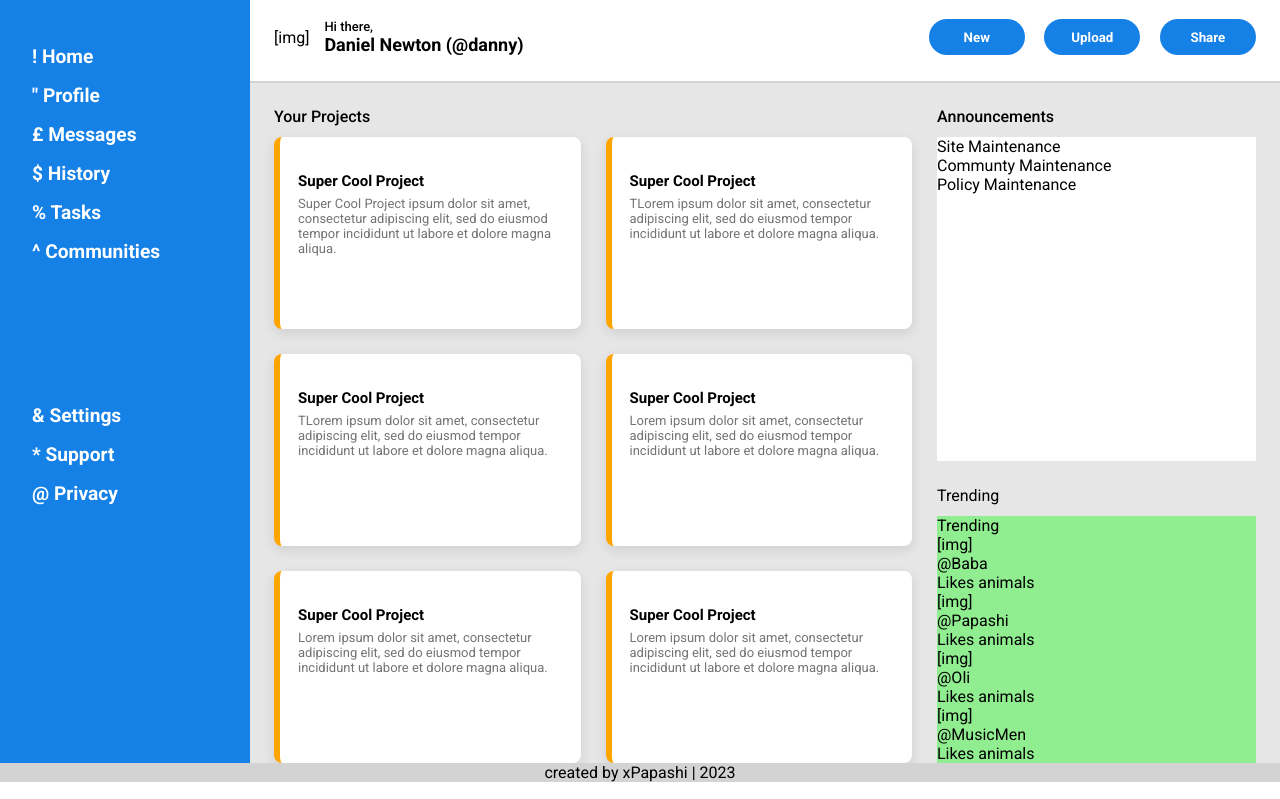
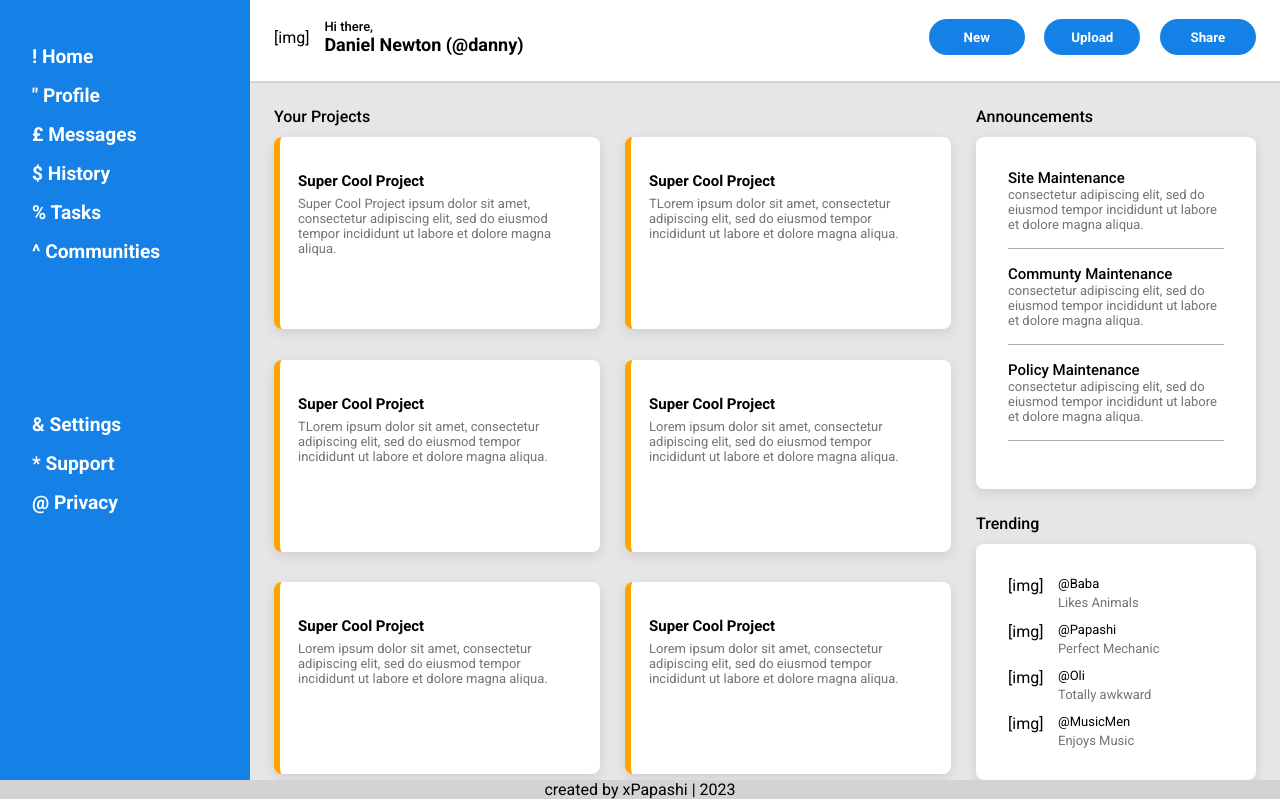
Before and after one commit to xPapashi/admin_dashboard, a plain HTML site: page index.html in a window 1280 px wide. Shown: the part 47-846 px from the top of the page. Drawn offline with Linux system fonts and the light colour scheme.

Commit message:
75% Done Modifed Trending and Announcements Need to add icons Need to add images Have to change some parameters

```diff
--- a/index.html
+++ b/index.html
@@ -60,8 +60,9 @@
           <div class="card">
             <p class="title">Super Cool Project</p>
             <p class="description">
-              Super Cool Project ipsum dolor sit amet, consectetur adipiscing elit, sed do
-              eiusmod tempor incididunt ut labore et dolore magna aliqua.
+              Super Cool Project ipsum dolor sit amet, consectetur adipiscing
+              elit, sed do eiusmod tempor incididunt ut labore et dolore magna
+              aliqua.
             </p>
             <div class="buttons"></div>
           </div>
@@ -106,47 +107,51 @@
             <div class="buttons"></div>
           </div>
         </div>
-        <div class="announcements-title">
-          Announcements
-        </div>
+        <div class="announcements-title">Announcements</div>
         <div class="announcements">
           <div class="message item1">
             <div class="tite">Site Maintenance</div>
-            <div class="description"></div>
+            <div class="description">
+              consectetur adipiscing elit, sed do eiusmod tempor incididunt ut
+              labore et dolore magna aliqua.
+            </div>
           </div>
           <div class="message item2">
             <div class="tite">Communty Maintenance</div>
-            <div class="description"></div>
+            <div class="description">
+              consectetur adipiscing elit, sed do eiusmod tempor incididunt ut
+              labore et dolore magna aliqua.
+            </div>
           </div>
           <div class="message item3">
             <div class="tite">Policy Maintenance</div>
-            <div class="description"></div>
+            <div class="description">
+              consectetur adipiscing elit, sed do eiusmod tempor incididunt ut
+              labore et dolore magna aliqua.
+            </div>
           </div>
         </div>
-        <div class="trending-title">
-          Trending
-        </div>
+        <div class="trending-title">Trending</div>
         <div class="trending">
-          Trending
           <div class="person p1">
             <div class="pic">[img]</div>
             <div class="name">@Baba</div>
-            <div class="tag">Likes animals</div>
+            <div class="tag">Likes Animals</div>
           </div>
           <div class="person p2">
             <div class="pic">[img]</div>
             <div class="name">@Papashi</div>
-            <div class="tag">Likes animals</div>
+            <div class="tag">Perfect Mechanic</div>
           </div>
           <div class="person p3">
             <div class="pic">[img]</div>
             <div class="name">@Oli</div>
-            <div class="tag">Likes animals</div>
+            <div class="tag">Totally awkward</div>
           </div>
           <div class="person p4">
             <div class="pic">[img]</div>
             <div class="name">@MusicMen</div>
-            <div class="tag">Likes animals</div>
+            <div class="tag">Enjoys Music</div>
           </div>
         </div>
       </div>
--- a/style.css
+++ b/style.css
@@ -112,7 +112,7 @@ ul li {
 /* MAIN */
 .main {
     display: grid;
-    grid-template-columns: 2fr 1fr;
+    grid-template-columns: 2fr minmax(180px, 280px);
     grid-template-rows: 5px 1fr 5px;
     grid-column: 2 / 4;
     padding: 1.5em 1.5em 0 1.5em;
@@ -157,7 +157,7 @@ ul li {
 
 .card .description {
     font-size: 13px;
-    color: rgb(116, 116, 116);
+    color: #747474;
 }
 
 /* ANNOUNCEMENTS */
@@ -168,15 +168,62 @@ ul li {
 
 .announcements {
     /* grid-column: 3 / 4; */
+    border-radius: 8px;
+    padding: 2em;
+    background-color: #fff;
+    box-shadow: rgba(0, 0, 0, 0.1) 0px 4px 12px;
+}
 
-    background-color: #fff
+.announcements .message {
+    margin-bottom: 1rem;
+    padding-bottom: 1rem;
+    border-bottom: 1px solid #aaaaaa;
+    font-size: 15px;
+    font-weight: 500;
+}
+
+.announcements .description
+{
+    font-size: 13px;
+    font-weight: 400;
+    color: #747474;
 }
 
 /* TRENDING */
 
+.trending-title {
+    font-weight: 500;
+}
+
 .trending {
     /* grid-column: 3 / 4; */
-    background-color: lightgreen;
+    border-radius: 8px;
+    padding: 2em;
+    background-color: #fff;
+    box-shadow: rgba(0, 0, 0, 0.1) 0px 4px 12px;
+    display: grid;
+    grid-template-columns: 1fr;
+    grid-template-rows: repeat(auto-fit, minmax(20px, 1fr));
+    gap: 12px;
+}
+
+.trending .person {
+    display: grid;
+    grid-template-columns: 50px 1fr;
+}
+
+.person .pic {
+    grid-column: 1 / 2;
+}
+
+.person .name, .tag {
+    grid-column: 2 / 3;
+    font-size: 13px;
+}
+
+.person .tag {
+    font-size: 13px;
+    color: #747474;
 }
 
 /* FOOTER */
```
